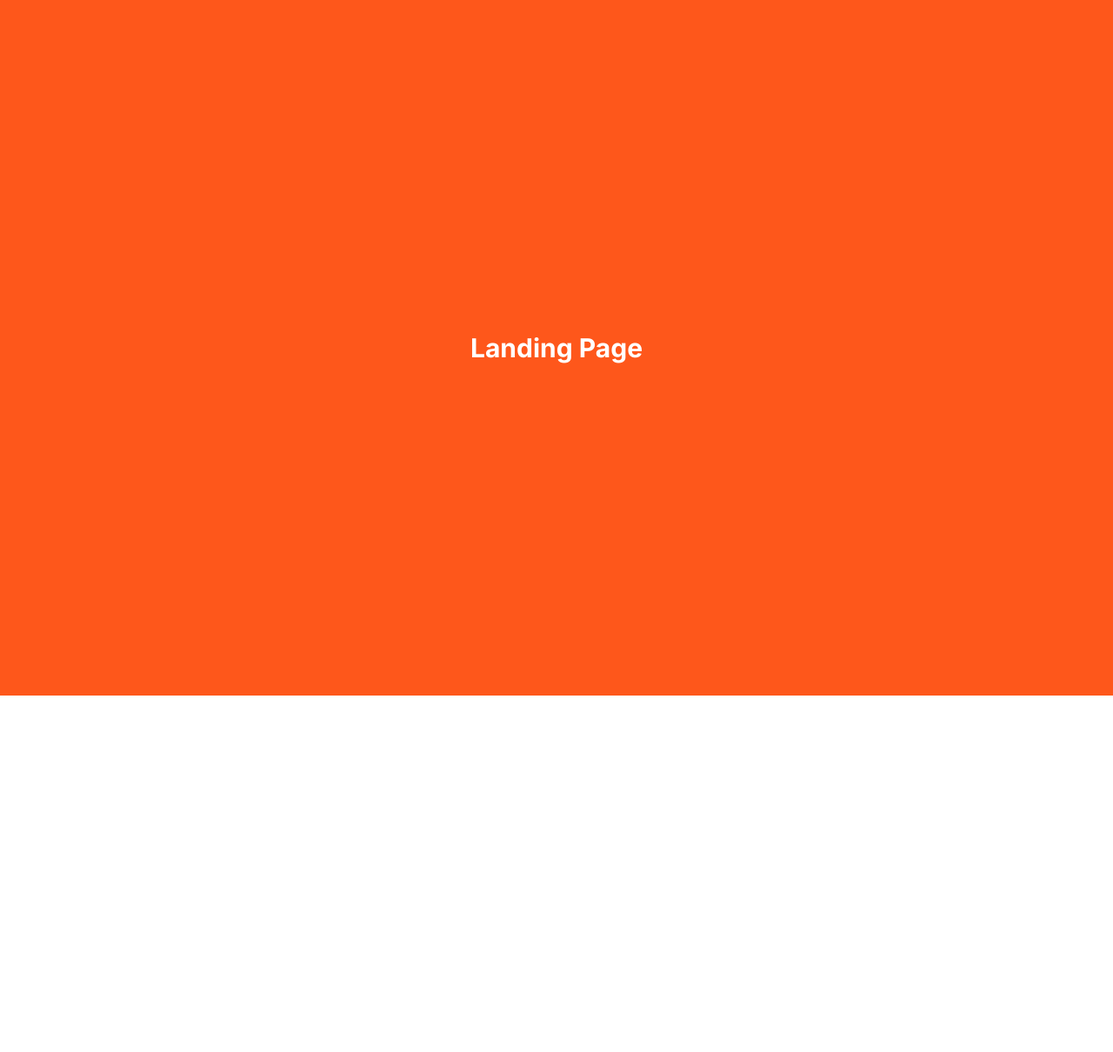
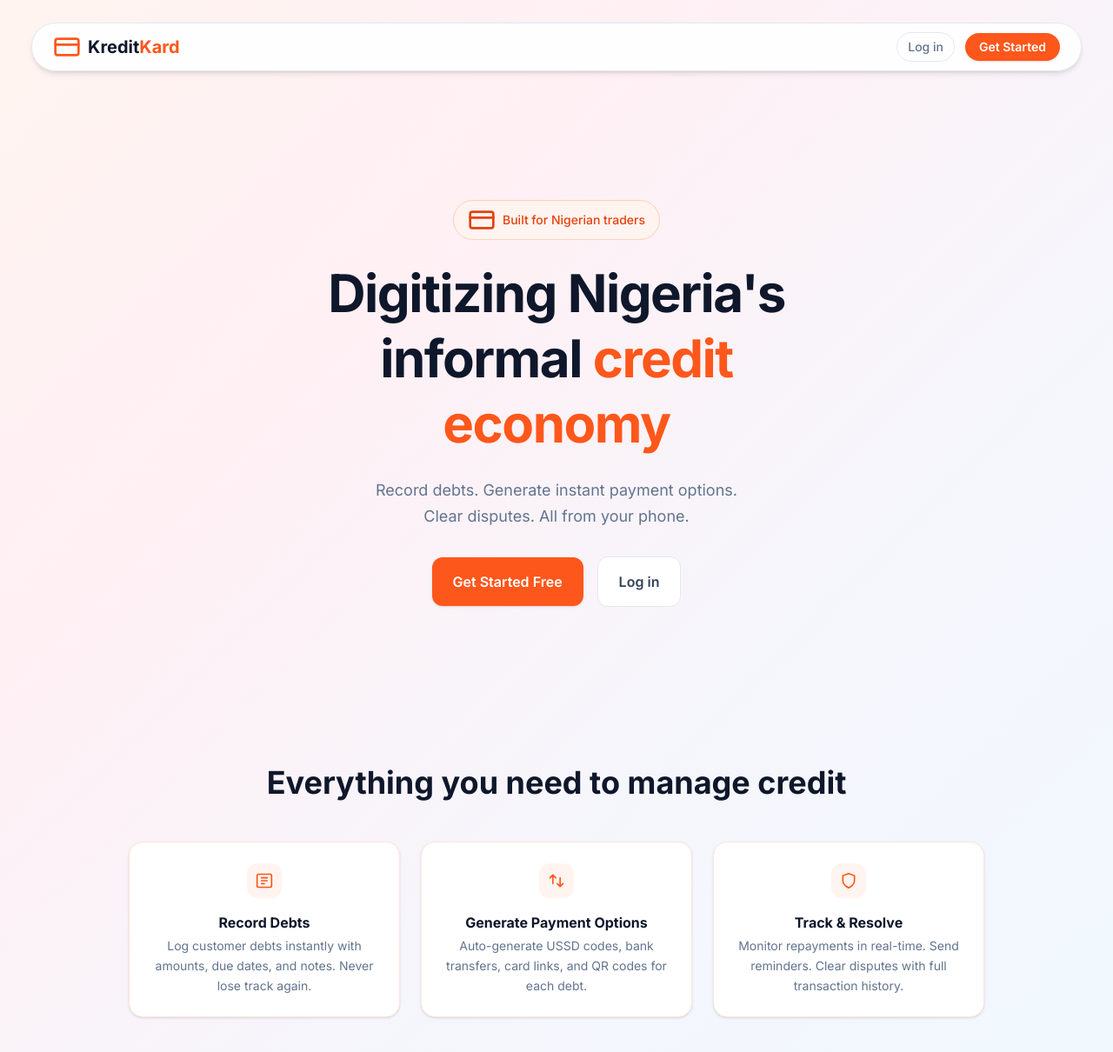
Before and after one commit to Semilore317/Kredit-Kard, a React (Vite) app in the folder client/: page /landing in a window 1280 px wide. Shown: the top 1210 px of the page at 87% size. Before the commit the page ends 800 px from the top, so only its background shows below. Built offline with nearby package versions, Linux system fonts and the light colour scheme.

Commit message:
created a basic landing page

```diff
--- a/client/src/components/AuthHeader.tsx
+++ b/client/src/components/AuthHeader.tsx
@@ -8,7 +8,10 @@
 
 const AuthHeader = ({ onLoginClick, onGetStartedClick }: AuthHeaderProps) => {
     return (
-        <nav className="w-full px-3 sm:px-6 py-3 sm:py-4 flex items-center justify-between bg-white/80 backdrop-blur-sm border-b border-slate-100 sticky top-0 z-10">
+        /* Outer strip — brand color acts as the "outer ring" of the double border */
+        <div className="w-full  px-3 sm:px-5 py-2.5 rounded-full">
+            {/* Inner pill — white card that "floats" inside the colored strip */}
+            <nav className="w-full px-4 sm:px-6 py-2.5 flex items-center justify-between  bg-white/90 backdrop-blur-sm border border-slate-200 rounded-full shadow-md">
                 <Link to="/landing" className="flex items-center gap-2">
                     <span className="text-brand-primary-500">
                         <CreditCardIcon />
@@ -18,21 +21,22 @@
                         <span className="text-brand-primary-500">Kard</span>
                     </span>
                 </Link>
-            <div className="flex items-center gap-4">
+                <div className="flex items-center gap-3">
                     <button
                         onClick={onLoginClick}
-                    className="cursor-pointer text-xs sm:text-sm text-slate-500 hover:text-brand-primary-500 font-medium transition-colors px-2 sm:px-3 py-1.5 rounded-lg hover:bg-brand-primary-50"
+                        className="cursor-pointer text-xs sm:text-sm text-slate-500 hover:text-brand-primary-500 font-medium transition-colors px-3 py-1.5 rounded-full border border-slate-200 hover:border-brand-primary-300 hover:bg-brand-primary-50"
                     >
                         Log in
                     </button>
                     <button
                         onClick={onGetStartedClick}
-                    className="cursor-pointer text-xs sm:text-sm bg-brand-primary-500 hover:bg-brand-primary-600 text-white font-semibold px-3 sm:px-4 py-1.5 sm:py-2 rounded-lg transition-colors"
+                        className="cursor-pointer text-xs sm:text-sm bg-brand-primary-500 hover:bg-brand-primary-600 text-white font-semibold px-4 py-1.5 rounded-full transition-colors shadow-sm"
                     >
                         Get Started
                     </button>
                 </div>
             </nav>
+        </div>
     );
 };
 
--- /dev/null
+++ b/client/src/components/FeatureCard.tsx
@@ -0,0 +1,23 @@
+import { type ReactNode } from "react";
+
+interface FeatureCardProps {
+    icon: ReactNode;
+    title: string;
+    description: string;
+}
+
+const FeatureCard = ({ icon, title, description }: FeatureCardProps) => {
+    return (
+        <div className="bg-white rounded-2xl p-6 flex flex-col gap-4 shadow-sm border border-brand-primary-100 items-center">
+            <div className="w-10 h-10 rounded-xl bg-brand-primary-50 flex items-center justify-center">
+                {icon}
+            </div>
+            <div className="text-center">
+                <h3 className="text-base font-bold text-slate-900 mb-1">{title}</h3>
+                <p className="text-slate-500 text-sm leading-relaxed">{description}</p>
+            </div>
+        </div>
+    );
+};
+
+export default FeatureCard;
--- /dev/null
+++ b/client/src/components/icons/LedgerIcon.tsx
@@ -0,0 +1,10 @@
+const LedgerIcon = () => (
+    <svg xmlns="http://www.w3.org/2000/svg" className="w-5 h-5 text-brand-primary-500" viewBox="0 0 24 24" fill="none" stroke="currentColor" strokeWidth="2" strokeLinecap="round" strokeLinejoin="round">
+        <rect x="2" y="3" width="20" height="18" rx="2" />
+        <line x1="8" y1="8" x2="16" y2="8" />
+        <line x1="8" y1="12" x2="16" y2="12" />
+        <line x1="8" y1="16" x2="12" y2="16" />
+    </svg>
+);
+
+export default LedgerIcon;
--- /dev/null
+++ b/client/src/components/icons/ShieldIcon.tsx
@@ -0,0 +1,7 @@
+const ShieldIcon = () => (
+    <svg xmlns="http://www.w3.org/2000/svg" className="w-5 h-5 text-brand-primary-500" viewBox="0 0 24 24" fill="none" stroke="currentColor" strokeWidth="2" strokeLinecap="round" strokeLinejoin="round">
+        <path d="M12 22s8-4 8-10V5l-8-3-8 3v7c0 6 8 10 8 10z" />
+    </svg>
+);
+
+export default ShieldIcon;
--- /dev/null
+++ b/client/src/components/icons/TransferArrowsIcon.tsx
@@ -0,0 +1,8 @@
+const TransferArrowsIcon = () => (
+    <svg xmlns="http://www.w3.org/2000/svg" className="w-5 h-5 text-brand-primary-500" viewBox="0 0 24 24" fill="none" stroke="currentColor" strokeWidth="2" strokeLinecap="round" strokeLinejoin="round">
+        <path d="M7 16V4m0 0L3 8m4-4l4 4" />
+        <path d="M17 8v12m0 0l4-4m-4 4l-4-4" />
+    </svg>
+);
+
+export default TransferArrowsIcon;
--- a/client/src/pages/landing/Landing.tsx
+++ b/client/src/pages/landing/Landing.tsx
@@ -1,10 +1,98 @@
+import { useNavigate } from "react-router";
+import AuthHeader from "../../components/AuthHeader";
+import CreditCardIcon from "../../components/CreditCardIcon";
+import FeatureCard from "../../components/FeatureCard";
+import LedgerIcon from "../../components/icons/LedgerIcon";
+import TransferArrowsIcon from "../../components/icons/TransferArrowsIcon";
+import ShieldIcon from "../../components/icons/ShieldIcon";
 
 const Landing = () => {
+    const navigate = useNavigate();
+
     return (
-        <div className="flex min-h-screen w-full justify-center items-center text-3xl text-white font-extrabold bg-brand-primary-500">
-            Landing Page
+        <div className="min-h-screen w-full overflow-hidden" style={{ background: "linear-gradient(135deg, #fff4f0 0%, #fff0f4 30%, #f5f6fc 65%, #f0f8fe 100%)" }}>
+
+            {/* Floating header — fixed with space from the top and sides */}
+            <div className="hidden sm:block fixed top-4 left-4 right-4 z-50">
+                <AuthHeader
+                    onLoginClick={() => navigate("/auth?mode=login")}
+                    onGetStartedClick={() => navigate("/auth?mode=register")}
+                />
+            </div>
+
+            {/* Hero Section — pt-32 clears the floating header */}
+            <section className="relative flex flex-col items-center justify-center min-h-screen px-6 text-center overflow-hidden pt-10 sm:pt-32">
+
+
+
+                {/* Content */}
+                <div className="relative z-10 flex flex-col items-center gap-6 max-w-2xl mx-auto">
+
+                    {/* Badge */}
+                    <div className="inline-flex items-center gap-2 bg-brand-primary-50 text-brand-primary-600 text-sm font-medium px-4 py-1.5 rounded-full border border-brand-primary-200">
+                        {/* Credit card icon */}
+                        <CreditCardIcon />
+                        Built for Nigerian traders
+                    </div>
+
+                    {/* Headline */}
+                    <h1 className="text-5xl sm:text-6xl font-extrabold text-slate-900 leading-tight tracking-tight">
+                        Digitizing Nigeria's
+                        <br />
+                        <span className="text-slate-900">informal </span>
+                        <span className="text-brand-primary-500">credit economy</span>
+                    </h1>
+
+                    {/* Subtitle */}
+                    <p className="text-slate-500 text-base sm:text-lg max-w-md leading-relaxed">
+                        Record debts. Generate instant payment options. Clear disputes. All from your phone.
+                    </p>
+
+                    {/* CTA Buttons */}
+                    <div className="flex flex-col sm:flex-row items-center gap-4 mt-2 w-full sm:w-auto">
+                        <button className="cursor-pointer w-full sm:w-auto bg-brand-primary-500 hover:bg-brand-primary-600 active:bg-brand-primary-700 text-white font-semibold px-6 py-4 rounded-xl transition-colors shadow-sm text-sm sm:text-base">
+                            Get Started Free
+                        </button>
+                        <button className="cursor-pointer w-full sm:w-auto text-slate-700 hover:text-brand-primary-500 font-semibold px-6 py-4 rounded-xl border border-slate-200 hover:border-brand-primary-300 transition-colors text-sm sm:text-base bg-white">
+                            Log in
+                        </button>
+                    </div>
+                </div>
+            </section>
+
+            {/* Features Section */}
+            <section className="w-full py-20 px-6">
+                <div className="max-w-5xl mx-auto flex flex-col items-center gap-12">
+
+                    {/* Section heading */}
+                    <h2 className="text-3xl sm:text-4xl font-extrabold text-slate-900 text-center">
+                        Everything you need to manage credit
+                    </h2>
+
+                    {/* Feature cards */}
+                    <div className="grid grid-cols-1 sm:grid-cols-3 gap-6 w-full px-5">
+                        <FeatureCard
+                            icon={<LedgerIcon />}
+                            title="Record Debts"
+                            description="Log customer debts instantly with amounts, due dates, and notes. Never lose track again."
+                        />
+                        <FeatureCard
+                            icon={<TransferArrowsIcon />}
+                            title="Generate Payment Options"
+                            description="Auto-generate USSD codes, bank transfers, card links, and QR codes for each debt."
+                        />
+                        <FeatureCard
+                            icon={<ShieldIcon />}
+                            title="Track & Resolve"
+                            description="Monitor repayments in real-time. Send reminders. Clear disputes with full transaction history."
+                        />
+                    </div>
+                </div>
+            </section>
+
         </div>
-    )
-}
+
+    );
+};
 
 export default Landing;
```
Lines whose indentation alone changed are shown as unchanged.
